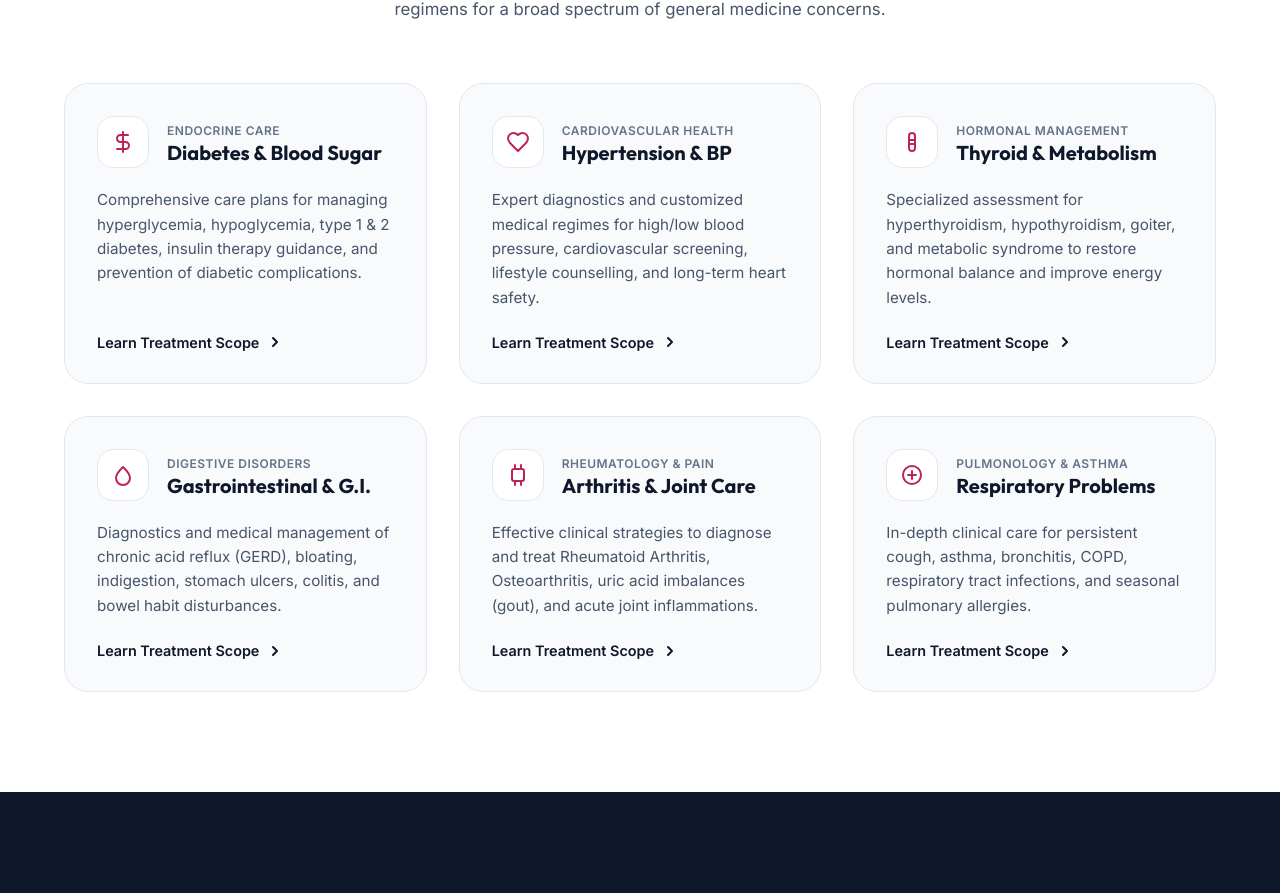
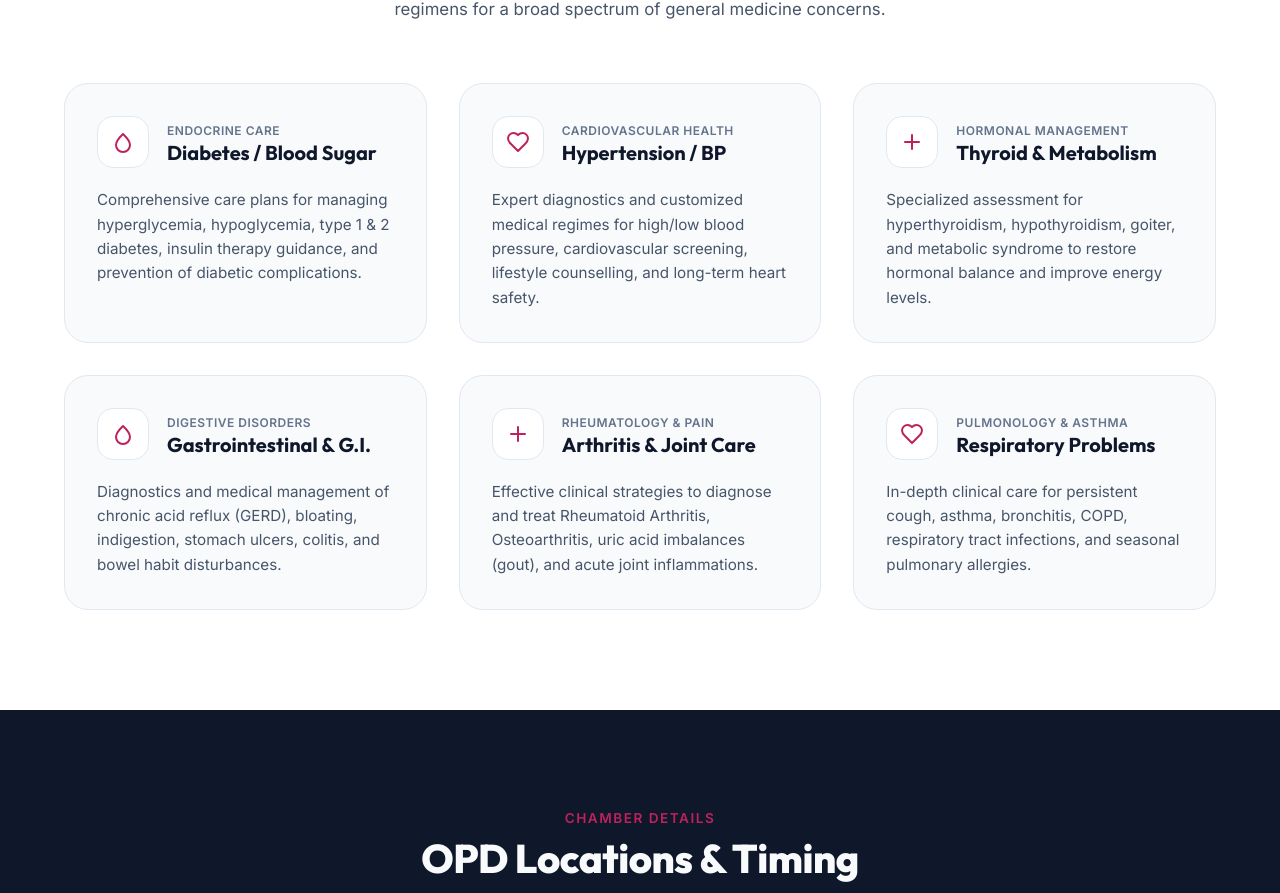
Before and after one commit to royarijit/dr-rajkumar-sangiri, a Next.js app: page / in a window 1280 px wide. Shown: the part 1900-2793 px from the top of the page. Built offline with nearby package versions, Linux system fonts and the light colour scheme.

Commit message:
refactor: update service titles, replace iconography, and remove footer links in Expertise component

```diff
--- a/src/components/Expertise.module.css
+++ b/src/components/Expertise.module.css
@@ -141,34 +141,8 @@
   font-size: 0.95rem;
   line-height: 1.6;
   color: var(--text-secondary);
-  margin-bottom: 24px;
+  margin-bottom: 0;
   flex-grow: 1;
-}
-
-.cardFooter {
-  display: flex;
-  align-items: center;
-  gap: 8px;
-  color: var(--text-primary);
-  font-weight: 600;
-  font-size: 0.9rem;
-  transition: var(--transition-fast);
-}
-
-.learnMore {
-  color: var(--text-primary);
-}
-
-.arrow {
-  transition: var(--transition-fast);
-}
-
-.card:hover .cardFooter {
-  color: var(--accent-teal);
-}
-
-.card:hover .arrow {
-  transform: translateX(4px);
 }
 
 /* Responsive Overrides */
--- a/src/components/Expertise.tsx
+++ b/src/components/Expertise.tsx
@@ -15,18 +15,18 @@ export default function Expertise() {
   const services: ServiceItem[] = [
     {
       id: 1,
-      title: "Diabetes & Blood Sugar",
+      title: "Diabetes / Blood Sugar",
       subtitle: "Endocrine Care",
       description: "Comprehensive care plans for managing hyperglycemia, hypoglycemia, type 1 & 2 diabetes, insulin therapy guidance, and prevention of diabetic complications.",
       icon: (
         <svg width="24" height="24" viewBox="0 0 24 24" fill="none" stroke="currentColor" strokeWidth="2" strokeLinecap="round" strokeLinejoin="round">
-          <path d="M12 2v20M17 5H9.5a3.5 3.5 0 0 0 0 7h5a3.5 3.5 0 0 1 0 7H6" />
+          <path d="M12 22a7 7 0 0 0 7-7c0-4.3-7-11-7-11S5 10.7 5 15a7 7 0 0 0 7 7Z" />
         </svg>
       )
     },
     {
       id: 2,
-      title: "Hypertension & BP",
+      title: "Hypertension / BP",
       subtitle: "Cardiovascular Health",
       description: "Expert diagnostics and customized medical regimes for high/low blood pressure, cardiovascular screening, lifestyle counselling, and long-term heart safety.",
       icon: (
@@ -42,8 +42,7 @@ export default function Expertise() {
       description: "Specialized assessment for hyperthyroidism, hypothyroidism, goiter, and metabolic syndrome to restore hormonal balance and improve energy levels.",
       icon: (
         <svg width="24" height="24" viewBox="0 0 24 24" fill="none" stroke="currentColor" strokeWidth="2" strokeLinecap="round" strokeLinejoin="round">
-          <path d="M12 3a3 3 0 0 0-3 3v12a3 3 0 0 0 6 0V6a3 3 0 0 0-3-3Z" />
-          <path d="M9 10h6M9 14h6" />
+          <path d="M12 5v14M5 12h14" />
         </svg>
       )
     },
@@ -65,8 +64,7 @@ export default function Expertise() {
       description: "Effective clinical strategies to diagnose and treat Rheumatoid Arthritis, Osteoarthritis, uric acid imbalances (gout), and acute joint inflammations.",
       icon: (
         <svg width="24" height="24" viewBox="0 0 24 24" fill="none" stroke="currentColor" strokeWidth="2" strokeLinecap="round" strokeLinejoin="round">
-          <path d="M16 18H8a2 2 0 0 1-2-2V8a2 2 0 0 1 2-2h8a2 2 0 0 1 2 2v8a2 2 0 0 1-2 2Z" />
-          <path d="M9 22V18M15 22V18M9 6V2M15 6V2" />
+          <path d="M12 5v14M5 12h14" />
         </svg>
       )
     },
@@ -77,8 +75,7 @@ export default function Expertise() {
       description: "In-depth clinical care for persistent cough, asthma, bronchitis, COPD, respiratory tract infections, and seasonal pulmonary allergies.",
       icon: (
         <svg width="24" height="24" viewBox="0 0 24 24" fill="none" stroke="currentColor" strokeWidth="2" strokeLinecap="round" strokeLinejoin="round">
-          <path d="M12 12m-9 0a9 9 0 1 0 18 0a9 9 0 1 0 -18 0" />
-          <path d="M12 8v8M8 12h8" />
+          <path d="M19 14c1.49-1.46 3-3.21 3-5.5A5.5 5.5 0 0 0 16.5 3c-1.76 0-3 .5-4.5 2-1.5-1.5-2.74-2-4.5-2A5.5 5.5 0 0 0 2 8.5c0 2.3 1.5 4.05 3 5.5l7 7Z" />
         </svg>
       )
     }
@@ -109,12 +106,6 @@ export default function Expertise() {
                   </div>
                 </div>
                 <p className={styles.cardDescription}>{service.description}</p>
-                <div className={styles.cardFooter}>
-                  <span className={styles.learnMore}>Learn Treatment Scope</span>
-                  <svg className={styles.arrow} width="16" height="16" viewBox="0 0 16 16" fill="none" xmlns="http://www.w3.org/2000/svg">
-                    <path d="M6 12L10 8L6 4" stroke="currentColor" strokeWidth="2" strokeLinecap="round" strokeLinejoin="round"/>
-                  </svg>
-                </div>
               </div>
             ))}
           </div>
```
